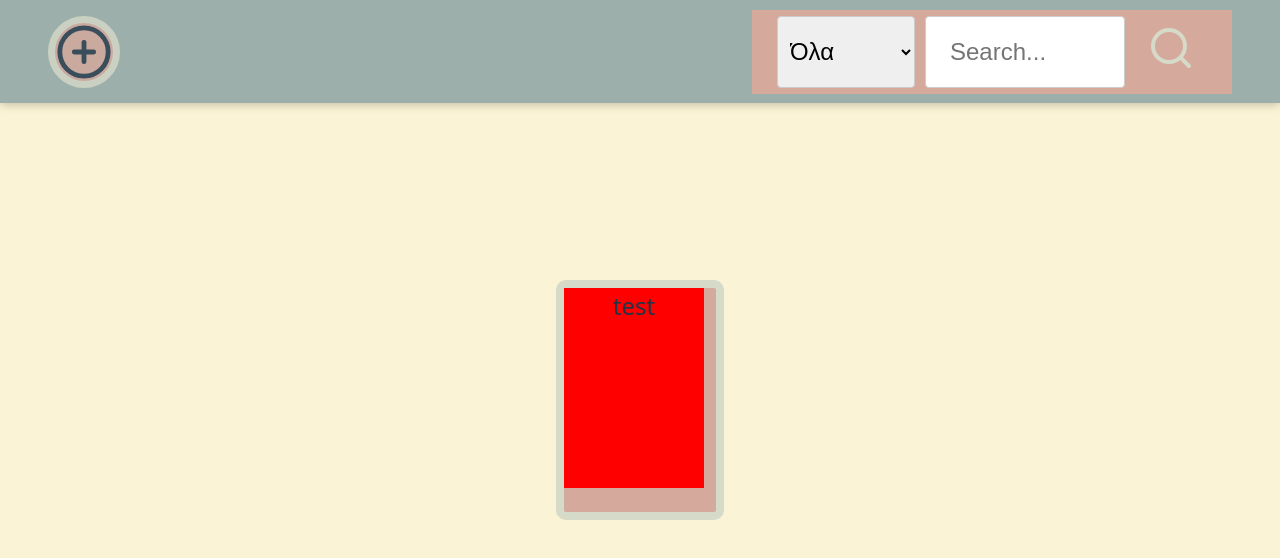
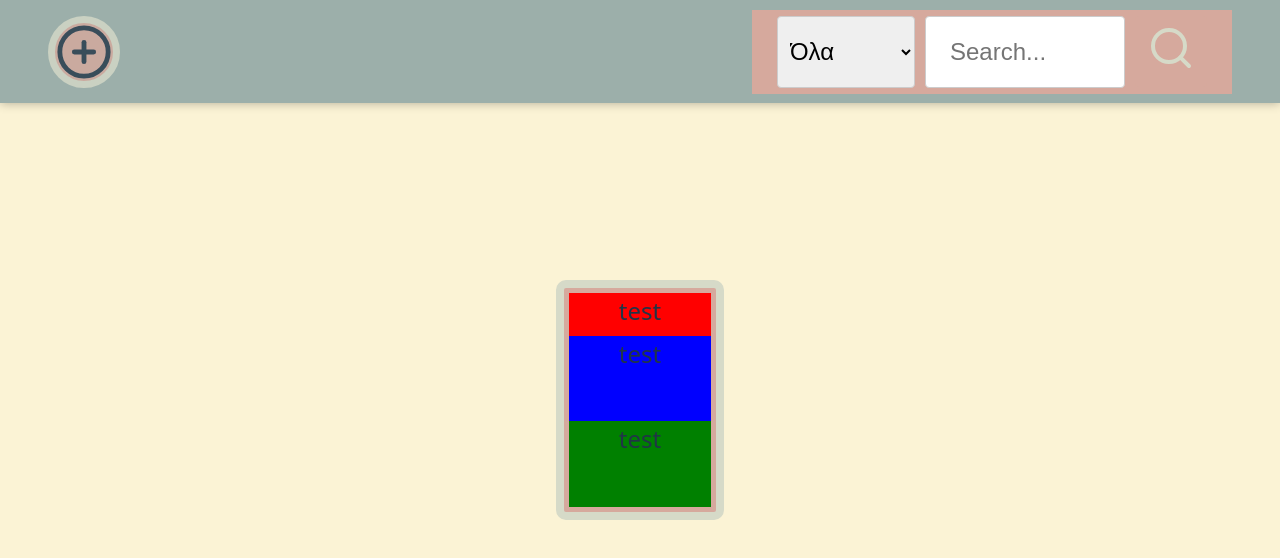
Before and after one commit to Skioulis/disc-React-App, a React (Vite) app in the folder disc-app/: page / in a window 1280 px wide. Shown: the top 558 px of the page. Built offline with nearby package versions, Linux system fonts and the light colour scheme.

Commit message:
Refactor ListItem component styles: update layout with flexbox, reorganize rows, and adjust dimensions for improved structure

```diff
--- a/disc-app/src/components/list-item/ListItem.css
+++ b/disc-app/src/components/list-item/ListItem.css
@@ -9,11 +9,29 @@
     aspect-ratio: 7/10;
     border-radius: 10px;
     border: 1vh solid #D6DAC8;
-
+    display: flex;
+    justify-content: center;
+    flex-direction: column;
+    padding: 0.2rem;
 }
 
-.list-item-first-level{
+.list-item > :nth-child(1) { flex: 1 1 0; }
+.list-item > :nth-child(2) { flex: 2 1 0; }
+.list-item > :nth-child(3) { flex: 2 1 0; }
+
+.list-item-first-row{
     background-color: red;
-    height: 25vh;
-    aspect-ratio: 7/10;
+    height: auto;
+    aspect-ratio: auto;
 }
+
+.list-item-second-row{
+    background-color: blue;
+    height: auto;
+    aspect-ratio: auto;
+}
+.list-item-third-row{
+    background-color: green;
+    height: auto;
+    aspect-ratio: auto;
+}
--- a/disc-app/src/components/list-item/ListItem.jsx
+++ b/disc-app/src/components/list-item/ListItem.jsx
@@ -4,7 +4,13 @@ import './ListItem.css'
 function ListItem() {
     return (
         <div className="list-item">
-            <div className="list-item-first-level">
+            <div className="list-item-first-row">
+                test
+            </div>
+            <div className="list-item-second-row">
+                test
+            </div>
+            <div className="list-item-third-row">
                 test
             </div>
         </div>
```
